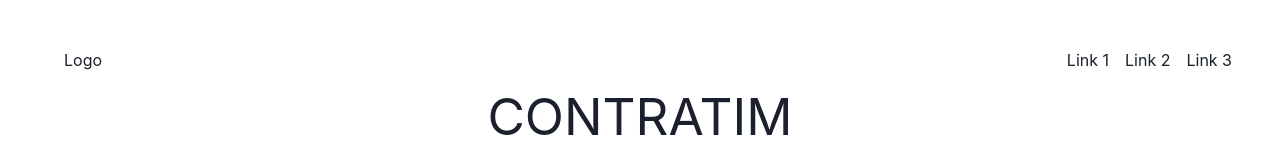
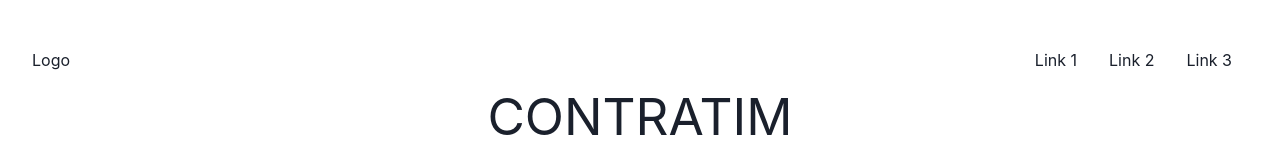
Before and after one commit to b0ssard/Contratim, a React (Vite) app: page / in a window 1280 px wide. Shown: the top 152 px of the page. Built offline with nearby package versions, Linux system fonts and the light colour scheme.

Commit message:
UX improved

```diff
--- a/src/Navbar.css
+++ b/src/Navbar.css
@@ -1,8 +1,9 @@
 .navbar {
     display: flex;
-    justify-content:space-between;
+    justify-content: space-between;
     align-items: center;
-    padding: 1rem;
+    padding-bottom: 1rem;
+    padding-top: 1rem;
 }
 
 .navbar-list {
@@ -12,4 +13,5 @@
 
 .navbar-item {
     margin-left: 1rem;
+    padding-right: 1rem;
 }
--- a/src/Navbar.tsx
+++ b/src/Navbar.tsx
@@ -6,7 +6,7 @@ export default function Navbar() {
   return (
     <Flex className="navbar">
       <Box>
-        <Link className="navbar-item" href="#">
+        <Link href="#">
           Logo
         </Link>
       </Box>
```
